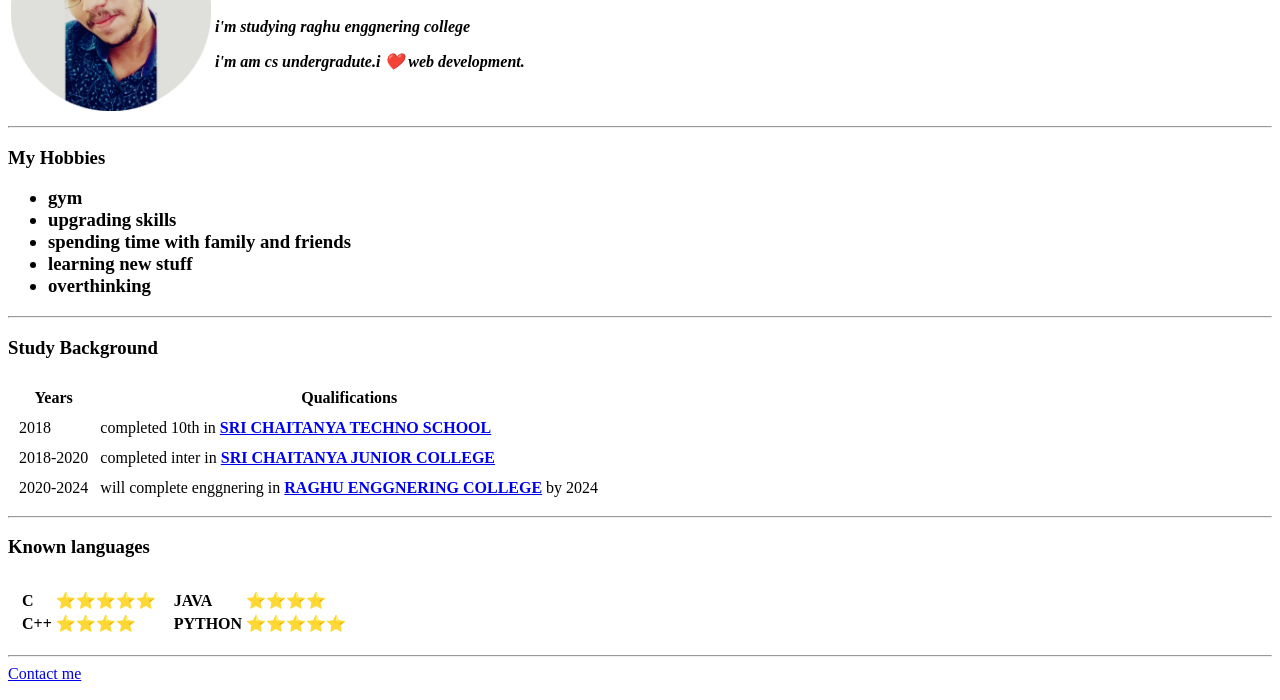
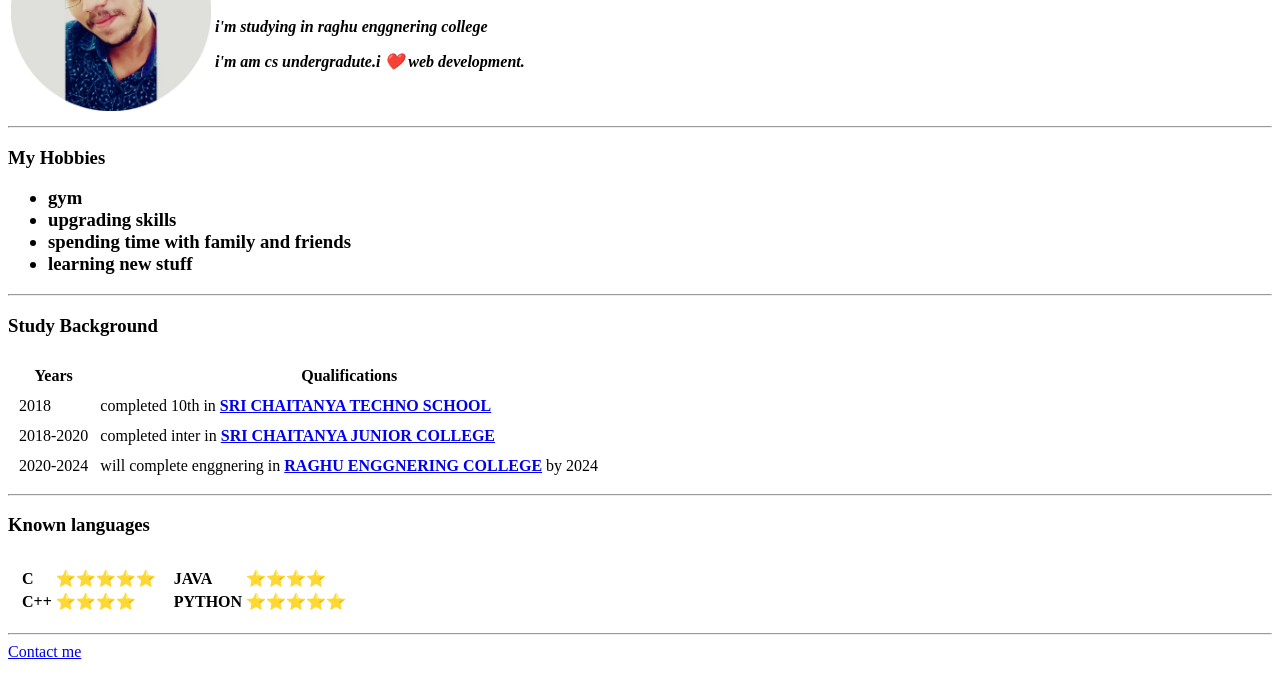
Before and after one commit to Tarunkumaryandra/cv, a plain HTML site: page index.html in a window 1280 px wide. Shown: the part 100-800 px from the top of the page. Drawn offline with Linux system fonts and the light colour scheme.

Commit message:
Update index.html

```diff
--- a/index.html
+++ b/index.html
@@ -9,7 +9,7 @@
       <tr>
         <td>  <img src="images/Tarun (1).jpg"  width="200" height="200"alt="Tarun kumar"></td>
         <td>  <h1>Tarun Kumar Yandra</h1>
-          <p><em><strong>i'm studying raghu enggnering college</strong></em></p>
+          <p><em><strong>i'm studying in raghu enggnering college</strong></em></p>
           <p><em><strong>i'm am cs undergradute.i ❤️ web development.</strong></em></p></td>
       </tr>
     </table>
@@ -22,7 +22,6 @@
       <li>upgrading skills</li>
       <li>spending time with family and friends</li>
       <li>learning new stuff</li>
-      <li>overthinking</li>
     </ul>
     <hr>
     <h3>Study Background</h3>
```
